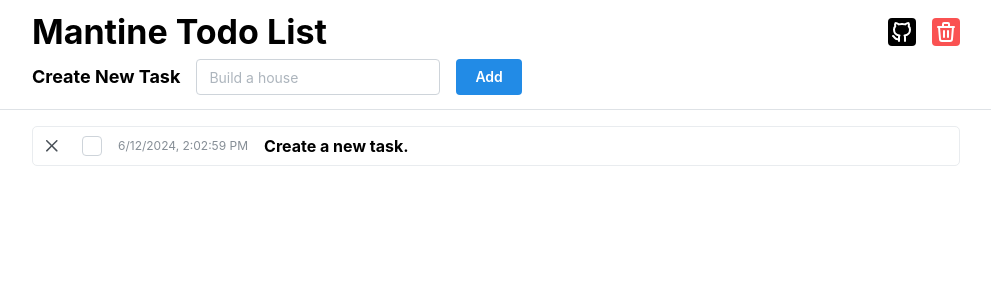
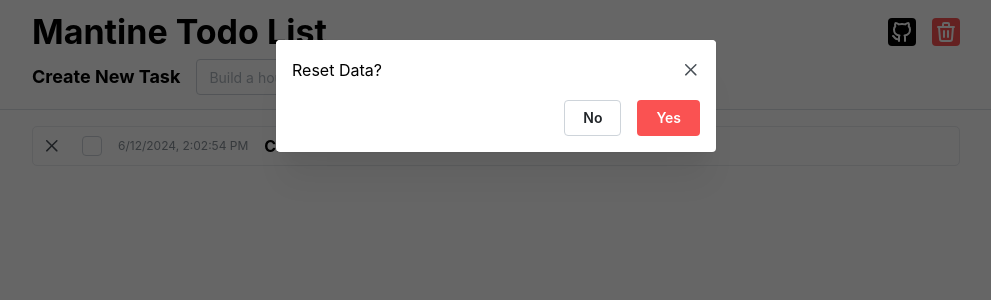
Before and after one commit to jun-gh-123/mantine-todo-list, a React app: page / in a window 1280 px wide. Both pictures are taken after a click on the button 1090 px from the left and 32 px from the top of the page. Shown: the top 300 px of the page, without its empty margins (144-1135 px from the left). Built offline with nearby package versions, Linux system fonts and the light colour scheme; the HTML template or start-up script is replaced by a standard one.

Commit message:
show reset data confirmation modal

```diff
--- a/src/App.tsx
+++ b/src/App.tsx
@@ -10,7 +10,11 @@
   Divider,
   Group,
   ActionIcon,
+  Tooltip,
+  Button,
+  Modal,
 } from "@mantine/core";
+import { useDisclosure } from "@mantine/hooks";
 import { IconTrash, IconBrandGithub } from "@tabler/icons-react";
 
 import { TaskType } from "./components/Task";
@@ -39,6 +43,7 @@
 }
 
 export default function () {
+  const [opened, { open, close }] = useDisclosure(false);
   const [setupState, setSetupState] = useState(SetupState.Preload);
   const [tasks, setTasks] = useState<{
     [uuid: string]: TaskType;
@@ -117,10 +122,11 @@
     window.open("https://github.com", "_blank");
   };
 
-  const onTrashClick = () => {
+  const onResetData = () => {
     localStorage.clear();
     setTasks(getDefaultTasks());
     setSetupState(SetupState.Loaded);
+    close();
   };
 
   if (setupState !== SetupState.Ready) {
@@ -129,12 +135,23 @@
 
   return (
     <MantineProvider>
+      <Modal opened={opened} onClose={close} title="Reset Data?">
+        <Group justify="flex-end">
+          <Button variant="default" onClick={close}>
+            No
+          </Button>
+          <Button color="red" onClick={onResetData}>
+            Yes
+          </Button>
+        </Group>
+      </Modal>
       <AppShell header={{ height: 110 }} padding="md">
         <AppShell.Header>
           <Container style={{ paddingTop: 10 }}>
             <Group justify="space-between" style={{ paddingBottom: 5 }}>
               <Title order={1}>Mantine Todo List</Title>
               <Group>
+                <Tooltip label="github repo">
                   <ActionIcon
                     variant="filled"
                     color="black"
@@ -142,9 +159,12 @@
                   >
                     <IconBrandGithub />
                   </ActionIcon>
-                <ActionIcon variant="filled" color="red" onClick={onTrashClick}>
+                </Tooltip>
+                <Tooltip label="Reset data">
+                  <ActionIcon variant="filled" color="red" onClick={open}>
                     <IconTrash />
                   </ActionIcon>
+                </Tooltip>
               </Group>
             </Group>
             <NewTask addNewTask={addNewTask} />
```
Lines whose indentation alone changed are shown as unchanged.
